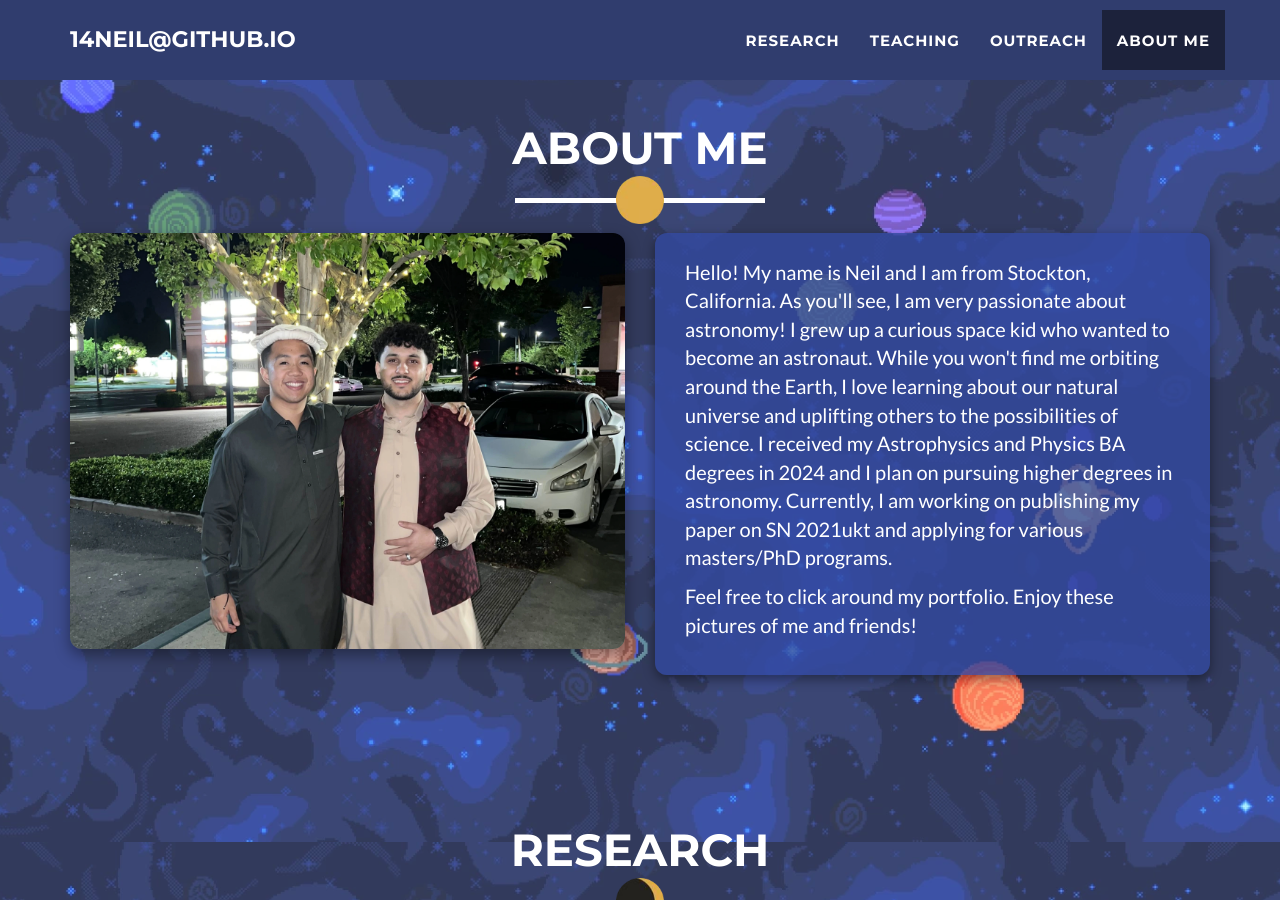
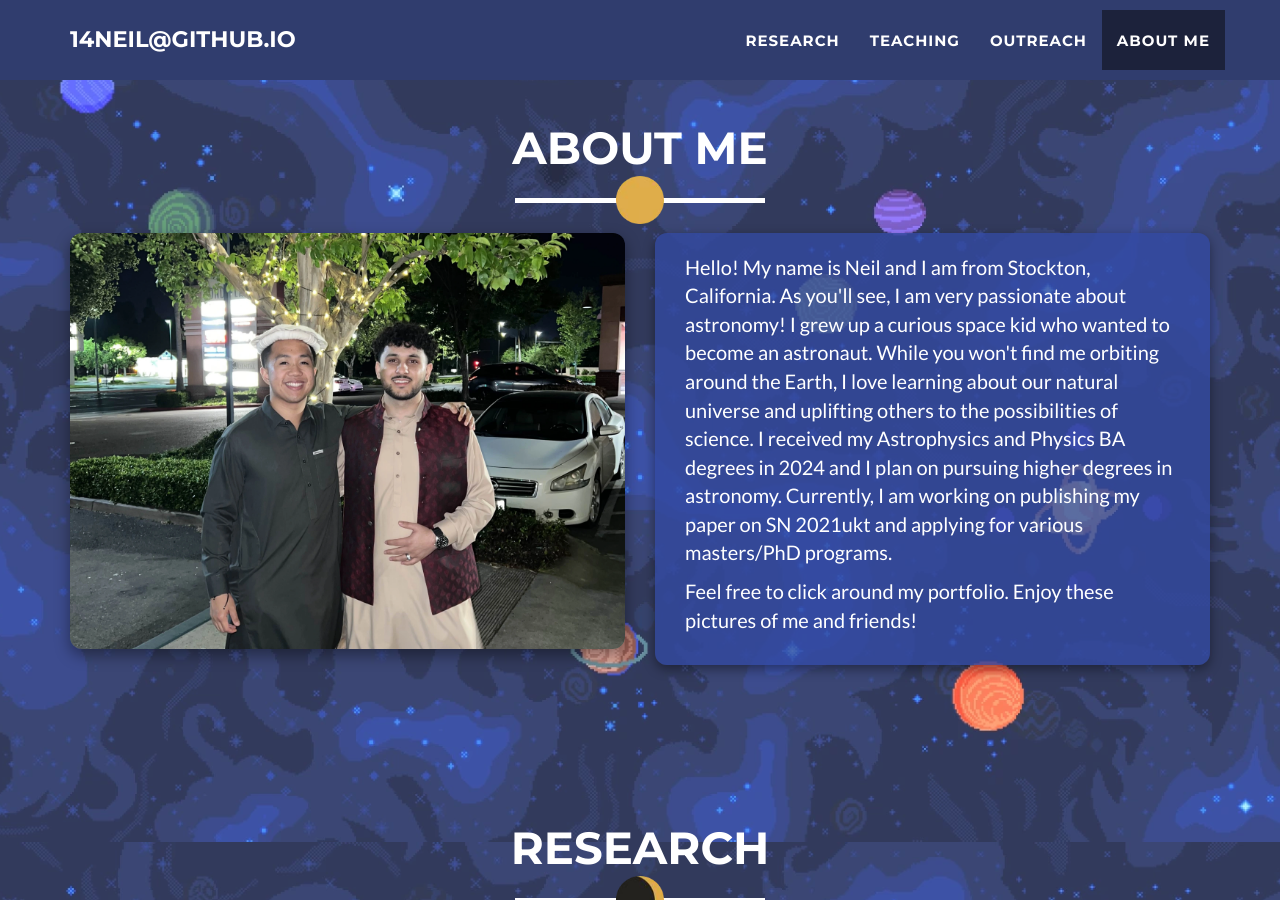
Before and after one commit to 14neil/14neil.github.io, a Jekyll site: the page built from _posts/2025-09-04-project-6.markdown, in a window 1280 px wide and 900 px high, scrolled down 958 px. Built offline with Jekyll 4.4.1, drawn with Linux system fonts in a browser that asks for light colours.

Commit message:
Update main.css

```diff
--- a/_includes/css/main.css
+++ b/_includes/css/main.css
@@ -591,7 +591,7 @@ footer .footer-below {
 
 .about-text-box {
   background-color: rgba({{ site.color.primary-rgb }}, 0.8); /* secondary color, 80% opacity */
-  padding: 25px 30px;
+  padding: 20px 30px;
   border-radius: 12px;
   color: #fff; /* ensure readability */
   box-shadow: 0 4px 12px rgba(0,0,0,0.4); /* optional: gives lift */
```
